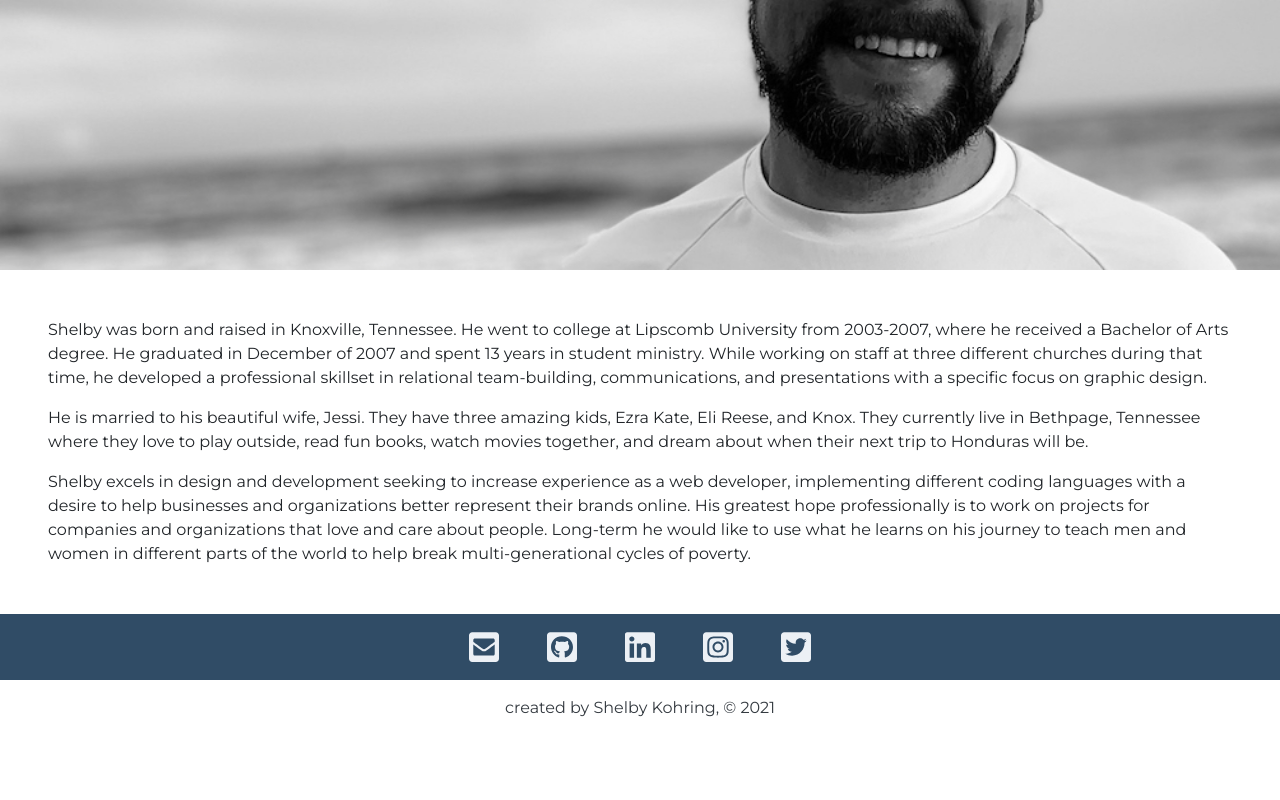
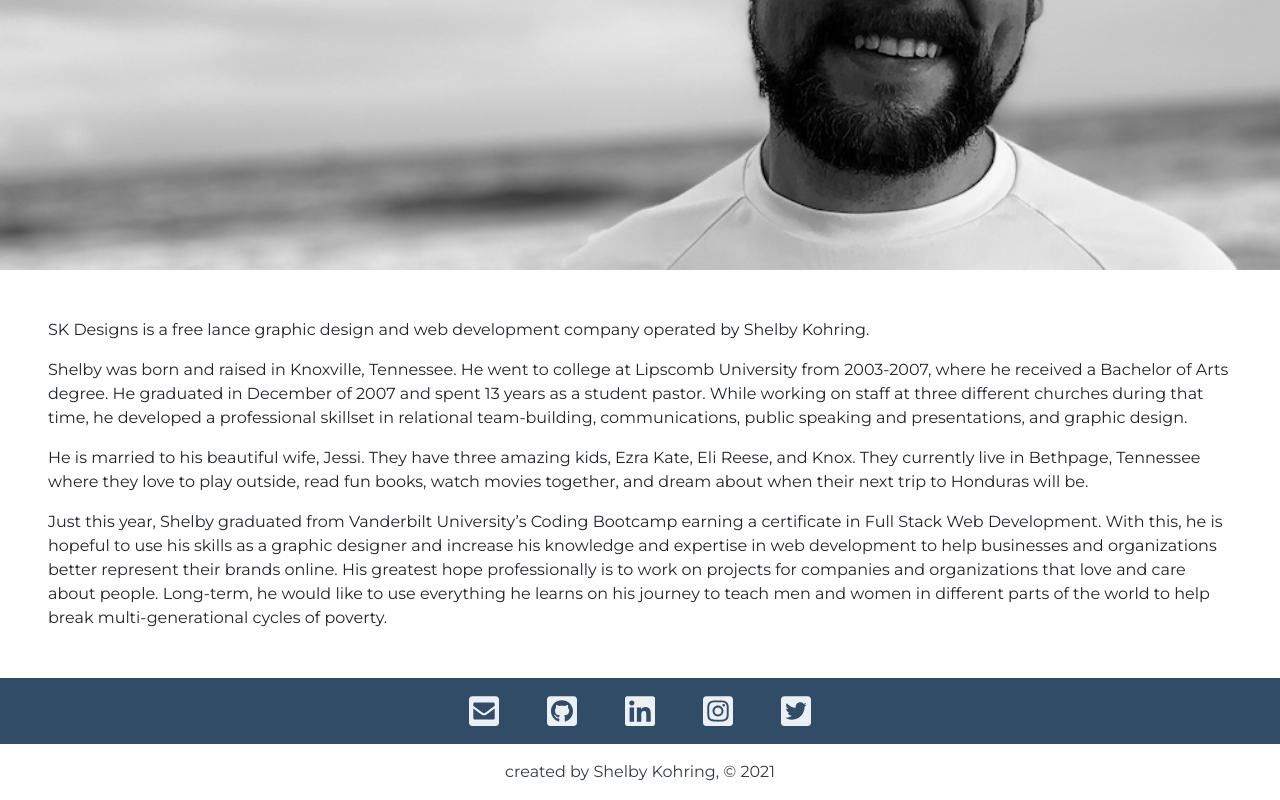
Before and after one commit to kohringsw/kohring-react, a React (Create React App) app: page / in a window 1280 px wide. Shown: the part 795-1595 px from the top of the page. Before the commit the page ends 1531 px from the top, so only its background shows below. Built offline with nearby package versions, Linux system fonts and the light colour scheme.

Commit message:
edited About section

```diff
--- a/src/components/About/index.js
+++ b/src/components/About/index.js
@@ -3,7 +3,7 @@ import coverImage from "../../assets/images/kohr-development-hero.jpg";
 
 function About() {
   return (
-    <section >
+    <section>
       <img
         src={coverImage}
         alt="Shelby Kohring profile"
@@ -11,13 +11,17 @@ function About() {
       />
       <div className="m-5">
         <p>
+          SK Designs is a free lance graphic design and web development company
+          operated by Shelby Kohring.
+        </p>
+        <p>
           Shelby was born and raised in Knoxville, Tennessee. He went to college
           at Lipscomb University from 2003-2007, where he received a Bachelor of
-          Arts degree. He graduated in December of 2007 and spent 13 years in
-          student ministry. While working on staff at three different churches
+          Arts degree. He graduated in December of 2007 and spent 13 years as a
+          student pastor. While working on staff at three different churches
           during that time, he developed a professional skillset in relational
-          team-building, communications, and presentations with a specific focus
-          on graphic design.
+          team-building, communications, public speaking and presentations, and
+          graphic design.
         </p>
         <p>
           He is married to his beautiful wife, Jessi. They have three amazing
@@ -27,14 +31,16 @@ function About() {
           be.
         </p>
         <p>
-          Shelby excels in design and development seeking to increase experience
-          as a web developer, implementing different coding languages with a
-          desire to help businesses and organizations better represent their
-          brands online. His greatest hope professionally is to work on projects
-          for companies and organizations that love and care about people.
-          Long-term he would like to use what he learns on his journey to teach
-          men and women in different parts of the world to help break
-          multi-generational cycles of poverty.
+          Just this year, Shelby graduated from Vanderbilt University’s Coding
+          Bootcamp earning a certificate in Full Stack Web Development. With
+          this, he is hopeful to use his skills as a graphic designer and
+          increase his knowledge and expertise in web development to help
+          businesses and organizations better represent their brands online. His
+          greatest hope professionally is to work on projects for companies and
+          organizations that love and care about people. Long-term, he would
+          like to use everything he learns on his journey to teach men and women
+          in different parts of the world to help break multi-generational
+          cycles of poverty.
         </p>
       </div>
     </section>
```
